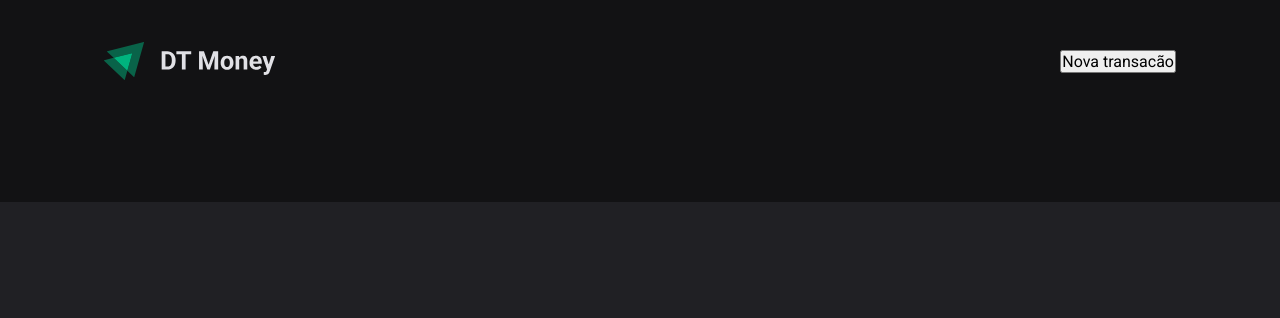
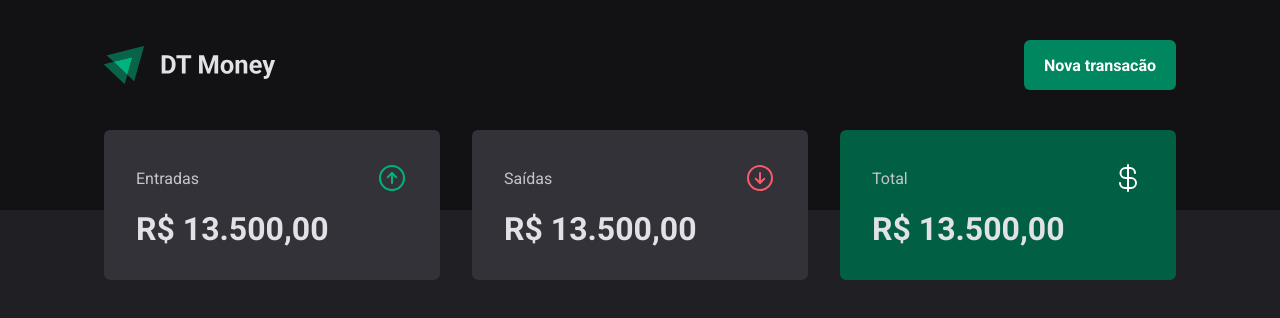
Before and after one commit to vinnycosta9898/ignite-dt-money, a React (Vite) app: page / in a window 1280 px wide. Shown: the top 318 px of the page. Built offline with nearby package versions, Linux system fonts and the light colour scheme.

Commit message:
Criando o Componente Summary

```diff
--- a/package.json
+++ b/package.json
@@ -10,6 +10,7 @@
     "preview": "vite preview"
   },
   "dependencies": {
+    "phosphor-react": "^1.4.1",
     "react": "^18.2.0",
     "react-dom": "^18.2.0",
     "styled-components": "^5.3.10"
--- a/src/components/Header/index.tsx
+++ b/src/components/Header/index.tsx
@@ -1,12 +1,12 @@
-import { HeaderContainer, HeaderContent } from "./styles";
+import { HeaderContainer, HeaderContent, NewTransactionButton } from "./styles";
 import logoImg from '../../assets/logo.svg';
 
 export function Header(){
     return(
         <HeaderContainer>
             <HeaderContent>
-                <img src={logoImg}/>
-                <button>Nova transacão</button>
+                <img src={logoImg} alt=""/>
+                <NewTransactionButton>Nova transacão</NewTransactionButton>
             </HeaderContent>
         </HeaderContainer>
     )
--- a/src/components/Header/styles.ts
+++ b/src/components/Header/styles.ts
@@ -15,3 +15,21 @@
     justify-content: space-between;
     align-items: center;
 `
+
+export const NewTransactionButton = styled.button`
+    height: 50px;
+
+    background: ${(props) => props.theme["green-500"]};
+    border: 0;
+    border-radius: 6px;
+    color: ${(props) => props.theme.white};
+    cursor: pointer;
+    font-weight: bold;
+    padding: 0 1.25rem;
+
+    &:hover{
+        background: ${(props) => props.theme["green-700"]};
+        transition: background-color 0.2s;
+    }
+
+`
--- /dev/null
+++ b/src/components/Summary/index.tsx
@@ -0,0 +1,32 @@
+import { SummaryContainer, SummaryCard } from "./styles";
+import { ArrowCircleUp, ArrowCircleDown, CurrencyDollar } from 'phosphor-react';
+
+export function Summary(){
+    return(
+        <SummaryContainer>
+            <SummaryCard>
+                <header>
+                    <span>Entradas</span>
+                    <ArrowCircleUp size={32} color="#00b37e"/>
+                </header>
+                <strong>R$ 13.500,00</strong>
+            </SummaryCard>
+
+            <SummaryCard>
+                <header>
+                    <span>Saídas</span>
+                    <ArrowCircleDown size={32} color="#f75a68"/>
+                </header>
+                <strong>R$ 13.500,00</strong>
+            </SummaryCard>
+
+            <SummaryCard variant="green">
+                <header>
+                    <span>Total</span>
+                    <CurrencyDollar size={32} color="#fff"/>
+                </header>
+                <strong>R$ 13.500,00</strong>
+            </SummaryCard>
+        </SummaryContainer>
+    )
+}
--- /dev/null
+++ b/src/components/Summary/styles.ts
@@ -0,0 +1,41 @@
+import styled, { css } from "styled-components";
+
+export const SummaryContainer = styled.div`
+    width: 100%;
+    max-width: 1120px;
+    margin: 0 auto;
+    padding: 0 1.5rem;
+
+    display: grid;
+    grid-template-columns: repeat(3, 1fr);
+    gap: 2rem;
+
+    margin-top: -5rem;
+`
+
+interface SummaryCardProps{
+    variant?: "green"
+}
+
+export const SummaryCard = styled.div<SummaryCardProps>`
+    background: ${(props) => props.theme["gray-600"]};
+    border-radius: 6px;
+    padding: 2rem;
+
+    header{
+        display: flex;
+        align-items: center;
+        justify-content: space-between;
+        color: ${(props) => props.theme["gray-300"]};
+    }
+
+    strong{
+        display: block;
+        font-size: 2rem;
+        margin-top: 1rem;
+    }
+
+    ${props => props.variant === "green" && css`
+        background: ${(props) => props.theme["green-700"]}
+    `}
+`
--- a/src/pages/Transactions/index.tsx
+++ b/src/pages/Transactions/index.tsx
@@ -1,9 +1,11 @@
 import { Header } from "../../components/Header/index";
+import { Summary } from "../../components/Summary/index";
 
 export function Transactions(){
     return(
         <div>
             <Header/>
+            <Summary/>
         </div>
     )
 }
```
Also changed, not shown: 1 other file (tests, documents, lock files or other folders).
